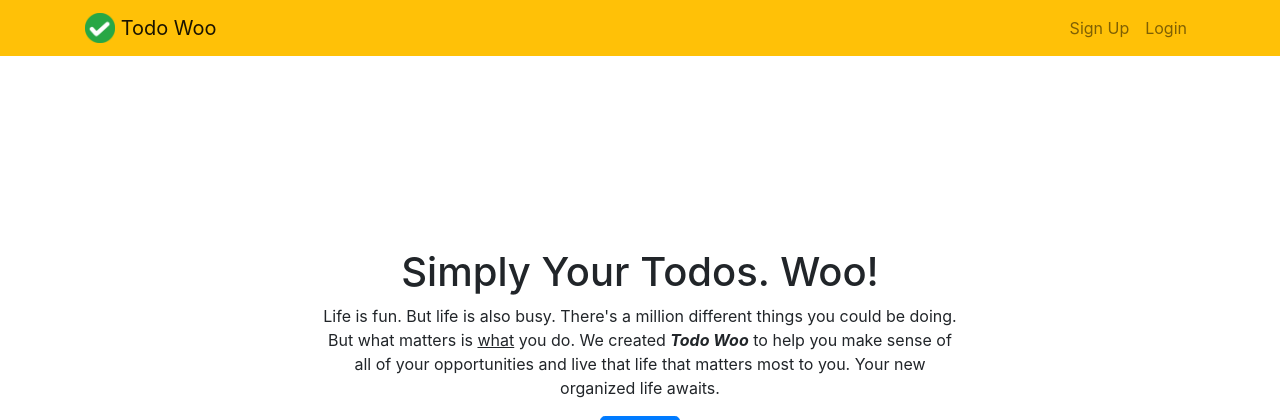
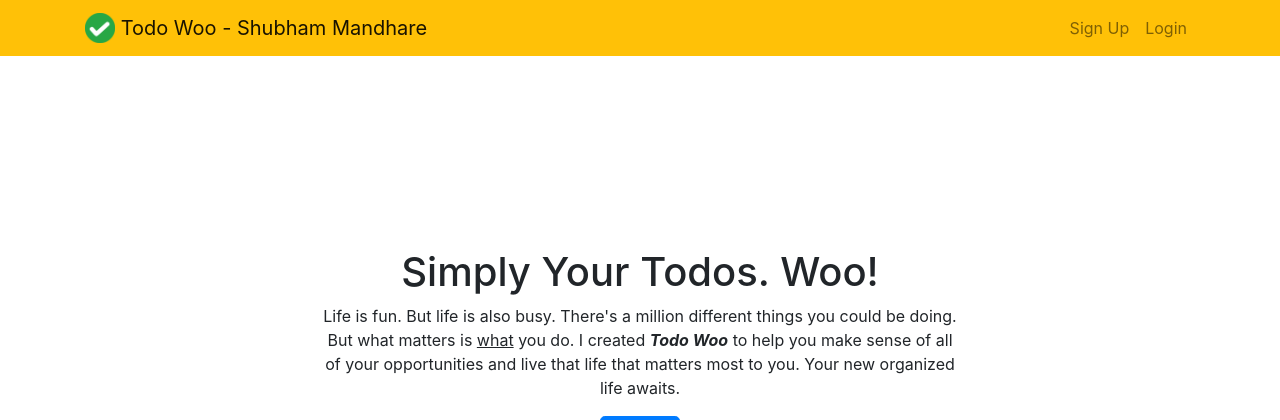
Before and after one commit to shubhammandhare10/todo_webapplication, a Django app: page / in a window 1280 px wide. Shown: the top 420 px of the page. Run offline with Django 3.2, Linux system fonts and the light colour scheme; some libraries are stand-ins or nearby versions.

Commit message:
Added Name

```diff
--- a/todo/templates/todo/base.html
+++ b/todo/templates/todo/base.html
@@ -10,7 +10,7 @@
     <link rel="stylesheet" href="https://stackpath.bootstrapcdn.com/bootstrap/4.4.1/css/bootstrap.min.css" integrity="sha384-Vkoo8x4CGsO3+Hhxv8T/Q5PaXtkKtu6ug5TOeNV6gBiFeWPGFN9MuhOf23Q9Ifjh" crossorigin="anonymous">
 
     <link rel="icon" type="image/png"  href="{% static 'todo/logo.png' %}">
-    <title>Todo Woo</title>
+    <title>Todo Woo- Shubham Mandhare</title>
 </head>
 <body>
 
@@ -19,7 +19,7 @@
 <div class="container">
     <a class="navbar-brand" href="{% url 'home' %}">
          <img src="{% static 'todo/logo.png' %}" width="30" height="30" class="d-inline-block align-top">
-        <span>Todo Woo</span>
+        <span>Todo Woo - Shubham Mandhare</span>
     </a>
     <button class="navbar-toggler" type="button" data-toggle="collapse" data-target="#navbarNav" aria-controls="navbarNav" aria-expanded="false" aria-label="Toggle navigation">
         <span class="navbar-toggler-icon"></span>
--- a/todo/templates/todo/home.html
+++ b/todo/templates/todo/home.html
@@ -11,7 +11,7 @@
         <div class="col-md-7 text-center">
 
                  <h1>Simply Your Todos. Woo!</h1>
-            <p>Life is fun. But life is also busy. There's a million different things you could be doing. But what matters is <u>what</u> you do. We created <b><i>Todo Woo</i></b> to help you make sense of all of your opportunities and live that life that matters most to you. Your new organized life awaits.</p>
+            <p>Life is fun. But life is also busy. There's a million different things you could be doing. But what matters is <u>what</u> you do. I created <b><i>Todo Woo</i></b> to help you make sense of all of your opportunities and live that life that matters most to you. Your new organized life awaits.</p>
         <a role="button" class="btn btn-primary btn-lg" href="{% url 'signupuser' %}">Start</a>
         </div>
     </div>
```
Also changed, not shown: db.sqlite3.
